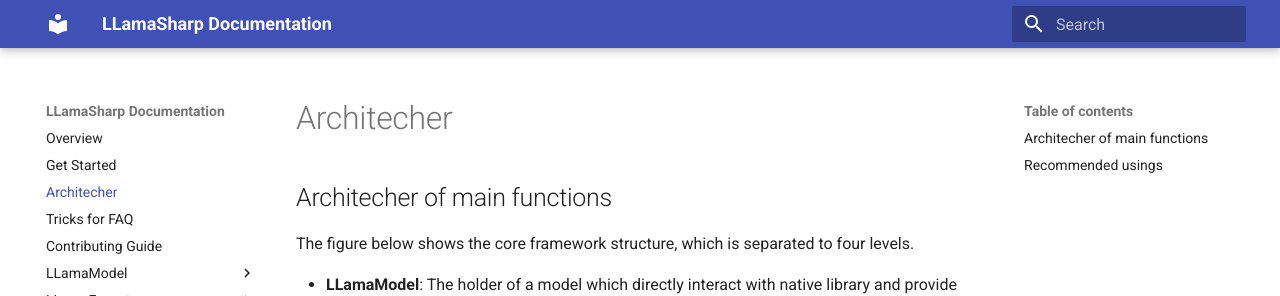
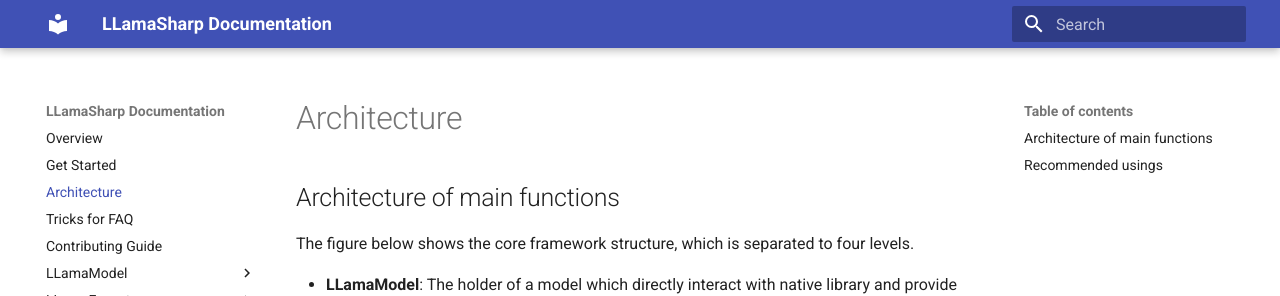
Before and after one commit to SciSharp/LLamaSharp, an MkDocs documentation site: the page built from docs/Architecture.md, in a window 1280 px wide and 900 px high. Shown: the top 296 px of the window. Built offline with MkDocs 1.6.1 and Material for MkDocs 9.7.7, drawn with Linux system fonts in a browser that asks for light colours; the version menu is left out.

Commit message:
docs: fix the typo in the documentation.

```diff
--- a/docs/Architecher.md
+++ b/docs/Architecture.md
@@ -1,6 +1,6 @@
-# Architecher
+# Architecture
 
-## Architecher of main functions
+## Architecture of main functions
 
 The figure below shows the core framework structure, which is separated to four levels.
 
--- a/mkdocs.yml
+++ b/mkdocs.yml
@@ -2,7 +2,7 @@
 nav:
     - Overview: index.md
     - Get Started: GetStarted.md
-    - Architecher: Architecher.md
+    - Architecture: Architecture.md
     - Tricks for FAQ: Tricks.md
     - Contributing Guide: ContributingGuide.md
     - LLamaModel:
```
